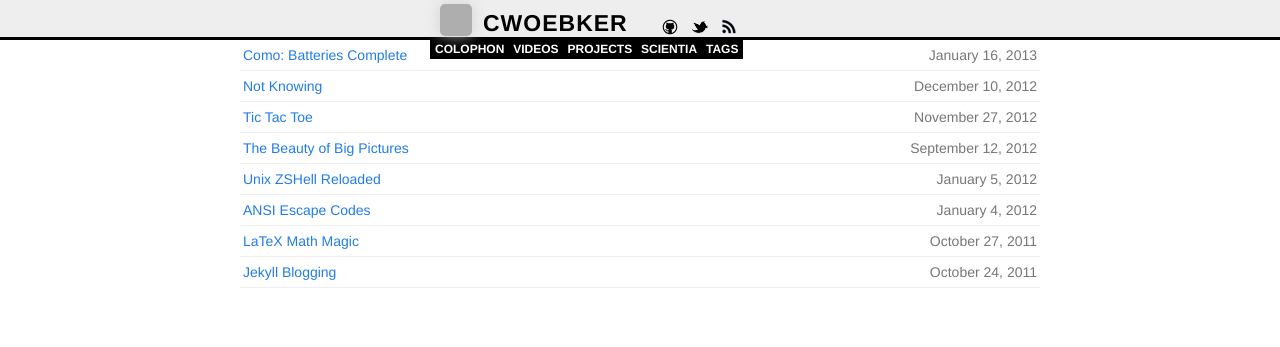
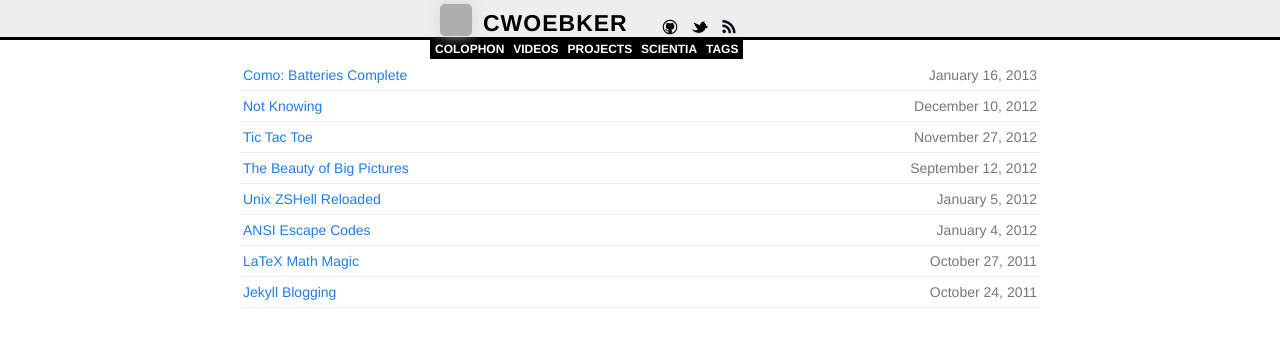
Before and after one commit to cwoebker/.com, a Jekyll site: the page built from index.markdown, in a window 1280 px wide. Shown: the top 347 px of the page. Built offline with Jekyll 4.4.1, drawn with Linux system fonts in a browser that asks for light colours; nearby versions of some CDN libraries; Markdown is read by kramdown in place of the engine named in the settings; grey boxes are pictures that could not be loaded.

Commit message:
moved post list down a little

```diff
--- a/assets/css/styles.css
+++ b/assets/css/styles.css
@@ -103,7 +103,7 @@ hr{
 #post_about{ overflow:hidden; }
 
 .posts{
-  padding-top: 0;
+  padding-top: 20px;
   font-family: "Helvetica", sans-serif;
 }
 .posts ul{
```
